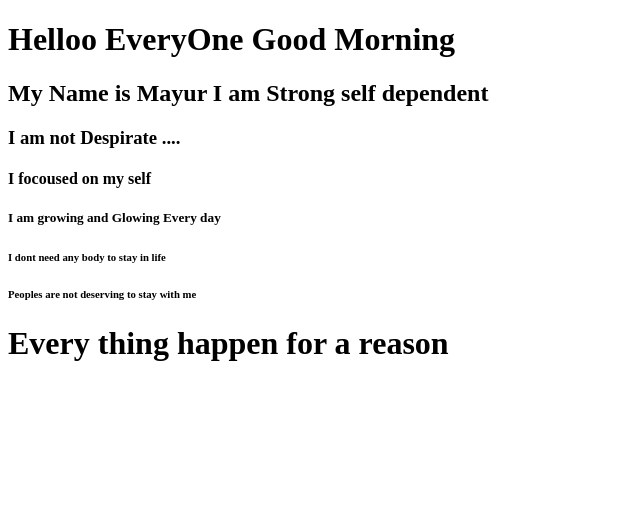
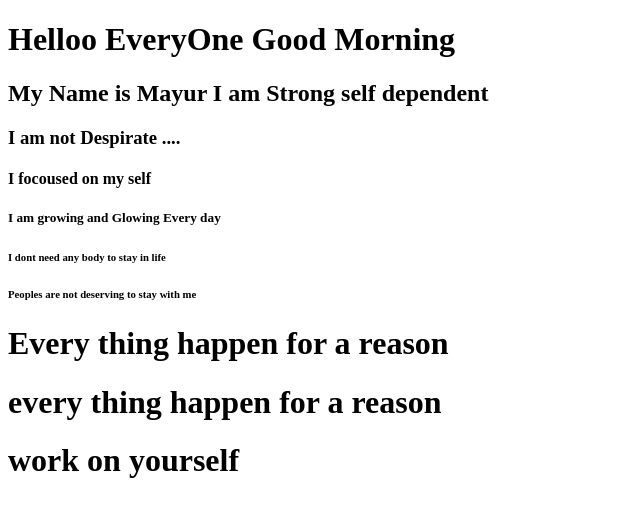
Before and after one commit to MayurBhosale2612/Git_Repo, a plain HTML site: page contact.html in a window 1280 px wide. Shown: the whole page, without its empty margins (0-640 px from the left). Drawn offline with Linux system fonts and the light colour scheme.

Commit message:
new commit

```diff
--- a/contact.html
+++ b/contact.html
@@ -14,5 +14,7 @@
     <h6>I dont need any body to stay in life</h6>
     <h6>Peoples are not deserving to stay with me</h6>
     <h1>Every thing happen for a reason</h1>
+    <h1>every thing happen for a reason</h1>
+    <h1>work on yourself</h1>
 
 </html>
```
Also changed, not shown: index.html (+2 -1 lines), help.html (added), home.html (added), 3 other files.
